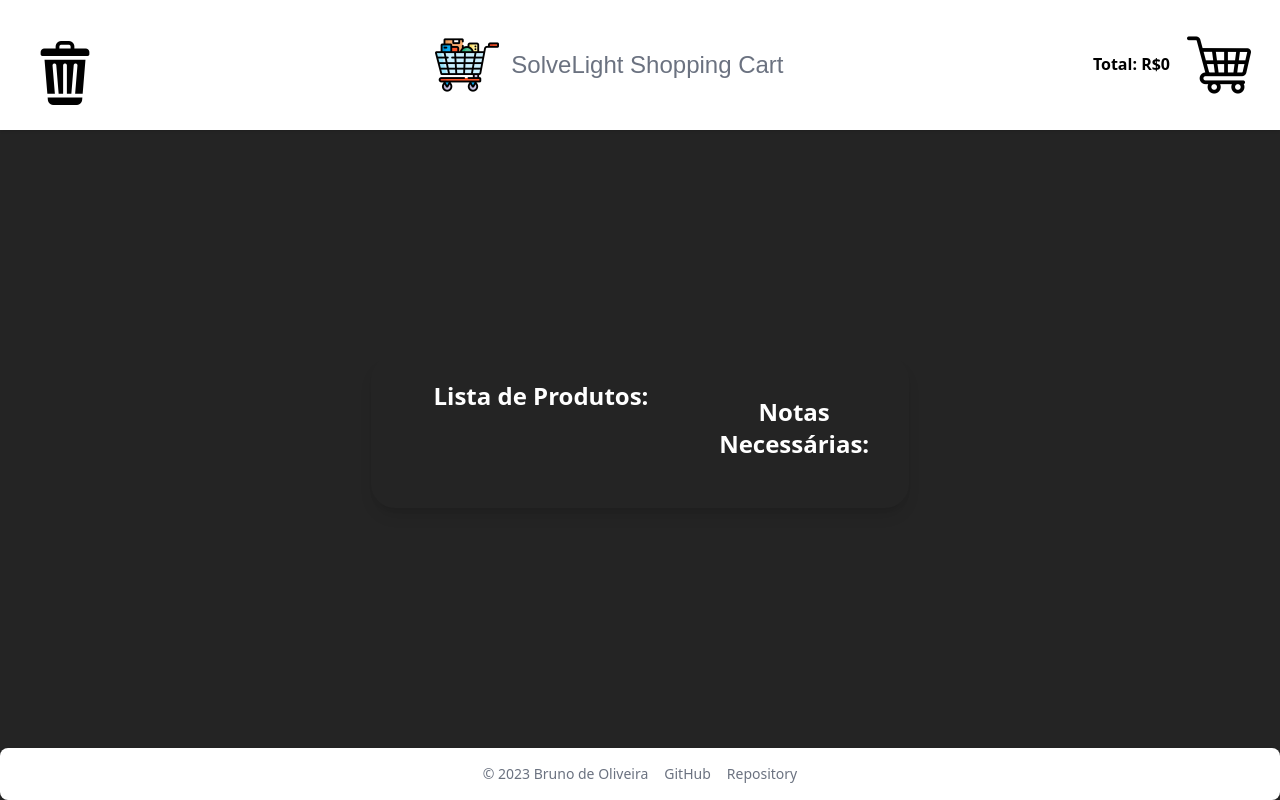
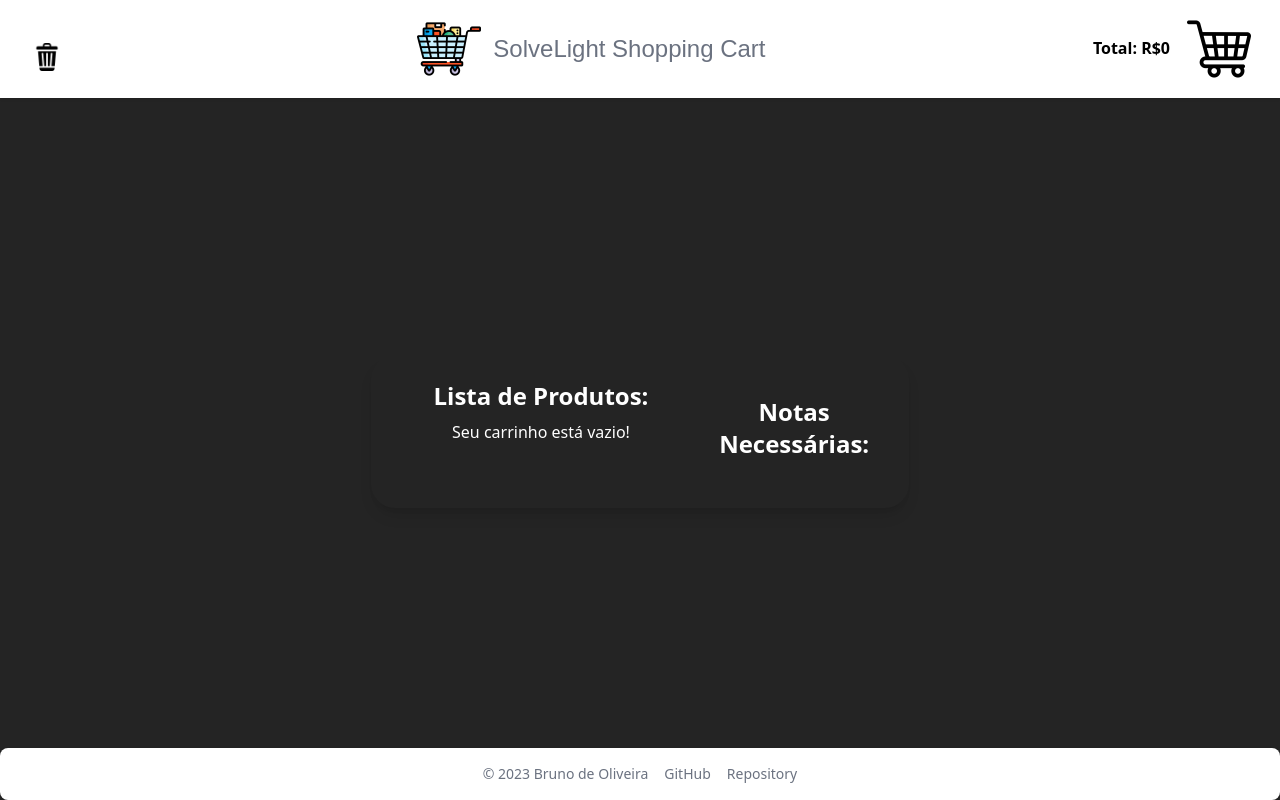
Before and after one commit to OliveiraBruno24/carrinho-de-compras-Solve-Light, a React (Vite) app: page /myProducts in a window 1280 px wide. Built offline with nearby package versions, Linux system fonts and the light colour scheme; a web font is replaced by a local one.

Commit message:
arrumando testes e msg de carrinho vazio

```diff
--- a/src/components/Header.tsx
+++ b/src/components/Header.tsx
@@ -29,7 +29,7 @@ export function Header() {
           {isMyProductsPage ? (
           <>
           <button onClick={handleClear} className=" text-white px-4 py-2 rounded mt-4 flex relative ">
-            <img className=" w-10 md:w-12 lg:w-16 mr-3" src="src/images/lixeira-de-reciclagem.png" alt="" />
+            <img className=" w-10 md:w-8 lg:w-7 mr-3" src="src/images/lixeira-de-reciclagem.png" alt="" />
           </button>
           <h1 className="text-lg md:text-xl lg:text-2xl text-gray-500 dark:text-white mb-0 flex items-center justify-center flex-grow font-agbalumo">
             <img className="w-10 md:w-12 lg:w-16 mr-3"src="src/images/carrinho-carrinho.png" alt="Carrinho-de-compras.png" />
--- a/src/pages/MyProducts.tsx
+++ b/src/pages/MyProducts.tsx
@@ -71,11 +71,15 @@ export function MyProducts() {
             <div className="md:w-2/3 dark:bg-gray-700 rounded-3xl mb-4 md:mb-0 ">
               <h2 className="text-2xl font-bold mb-2 text-white">Lista de Produtos: </h2>
               <ul>
-                {listProducts.map((item, index) => (
-                  <li key={index} className="flex items-center justify-center mb-2 text-white ">
+                {listProducts.length > 0 ? (
+                  listProducts.map((item, index) => (
+                    <li key={index} className="flex items-center justify-center mb-2 text-white">
                       <span className="mr-2"> {item.product} - R${item.price}</span>
-                    <button onClick={() => addQuantity(index)}
-                      disabled={isAddButtonDisabled} className="bg-zinc-600 text-white px-2 py-1 rounded">
+                      <button
+                        onClick={() => addQuantity(index)}
+                        disabled={isAddButtonDisabled}
+                        className="bg-zinc-600 text-white px-2 py-1 rounded"
+                      >
                         +
                       </button>
                       <span className="mx-2">{item.quantity}</span>
@@ -83,7 +87,10 @@ export function MyProducts() {
                         -
                       </button>
                     </li>
-                ))}
+                  ))
+                ) : (
+                  <li className="text-white">Seu carrinho está vazio!</li>
+                )}
               </ul>
 
             </div>
```
Lines whose indentation alone changed are shown as unchanged.
